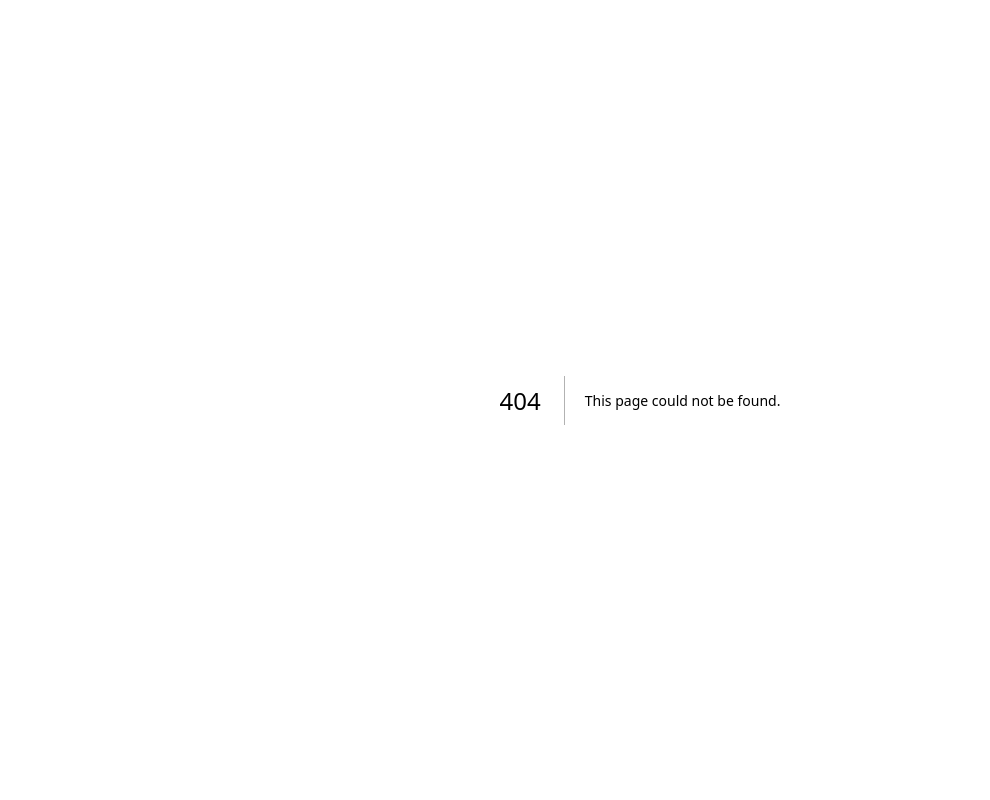
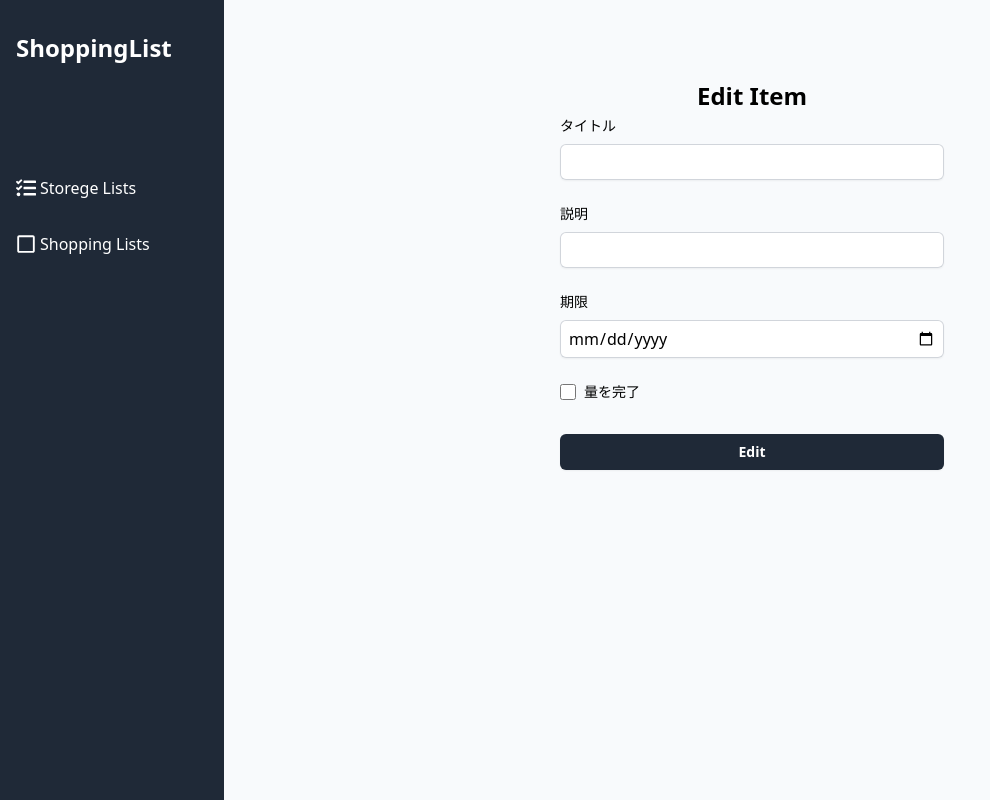
Before and after one commit to takuyan89/shopping-list, a Next.js app: page /edit/1 in a window 1280 px wide. Before the commit this address had no page. Shown: the whole page, without its empty margins (0-990 px from the left). Built offline with nearby package versions, Linux system fonts and the light colour scheme.

Commit message:
EditPage

```diff
--- /dev/null
+++ b/src/app/(main)/edit/[id]/page.tsx
@@ -0,0 +1,18 @@
+import EditItemForm from "@/components/EditItemForm/EditItemForm";
+
+interface Params {
+  params: { id: string };
+}
+
+const EditTaskPage = ({ params }: Params) => {
+  // const id = params.id
+
+  return (
+    <div className="flex flex-col justify-center py-20 ">
+      <h2 className="text-center text-2xl font-bold">Edit Item</h2>
+      <EditItemForm />
+    </div>
+  );
+};
+
+export default EditTaskPage;
--- /dev/null
+++ b/src/components/EditItemForm/EditItemForm.tsx
@@ -0,0 +1,67 @@
+import React from "react";
+
+const EditItemForm = () => {
+  return (
+    <div className="mt-1 mx-auto w-full max-w-sm">
+      <form action="">
+        <div>
+          <label htmlFor="title" className="block text-sm font-medium">
+            タイトル
+          </label>
+          <input
+            type="text"
+            id="title"
+            name="title"
+            required
+            className="block mt-2 py-1.5 px-2 w-full rounded-md border-0 shadow-sm ring-1 ring-inset ring-gray-300"
+          />
+        </div>
+        <div className="mt-6">
+          <label htmlFor="description" className="block text-sm font-medium">
+            説明
+          </label>
+          <input
+            type="text"
+            id="description"
+            name="description"
+            required
+            className="block mt-2 py-1.5 px-2 w-full rounded-md border-0 shadow-sm ring-1 ring-inset ring-gray-300"
+          />
+        </div>
+        <div className="mt-6">
+          <label htmlFor="dueDate" className="block text-sm font-medium">
+            期限
+          </label>
+          <input
+            type="date"
+            id="dueDate"
+            name="dueDate"
+            min="2020-01-01"
+            max="2999-12-31"
+            required
+            className="block mt-2 py-1.5 px-2 w-full rounded-md border-0 shadow-sm ring-1 ring-inset ring-gray-300"
+          />
+        </div>
+        <div className="mt-6 flex items-center">
+          <input
+            type="checkbox"
+            id="amount"
+            name="amout"
+            className="me-2 w-4 h-4"
+          />
+          <label htmlFor="amount" className="text-sm">
+            量を完了
+          </label>
+        </div>
+        <button
+          type="submit"
+          className="mt-8 py-2 w-full rounded-md text-white bg-gray-800 hover:bg-gray-700 text-sm font-semibold shadow-sm"
+        >
+          Edit
+        </button>
+      </form>
+    </div>
+  );
+};
+
+export default EditItemForm;
```
